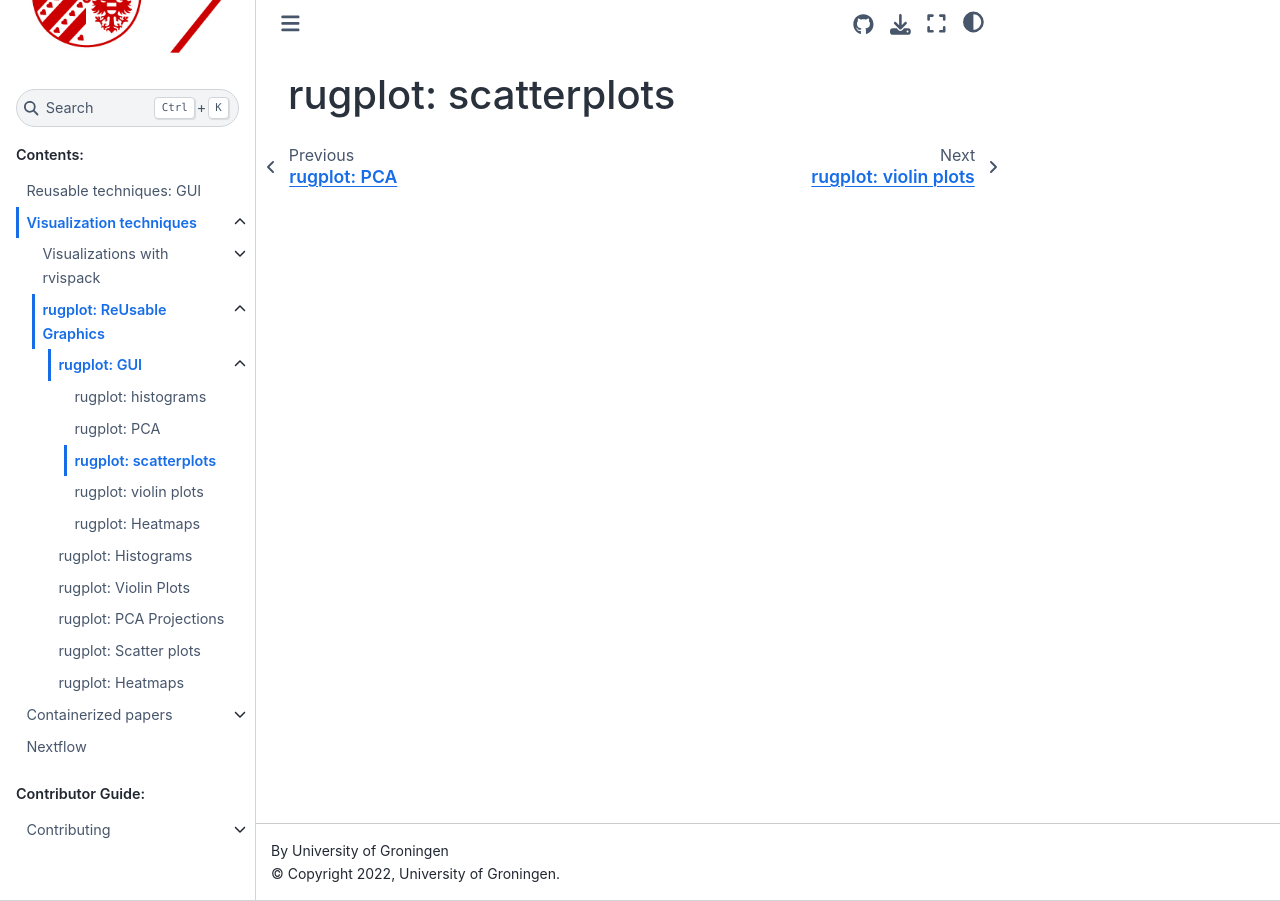
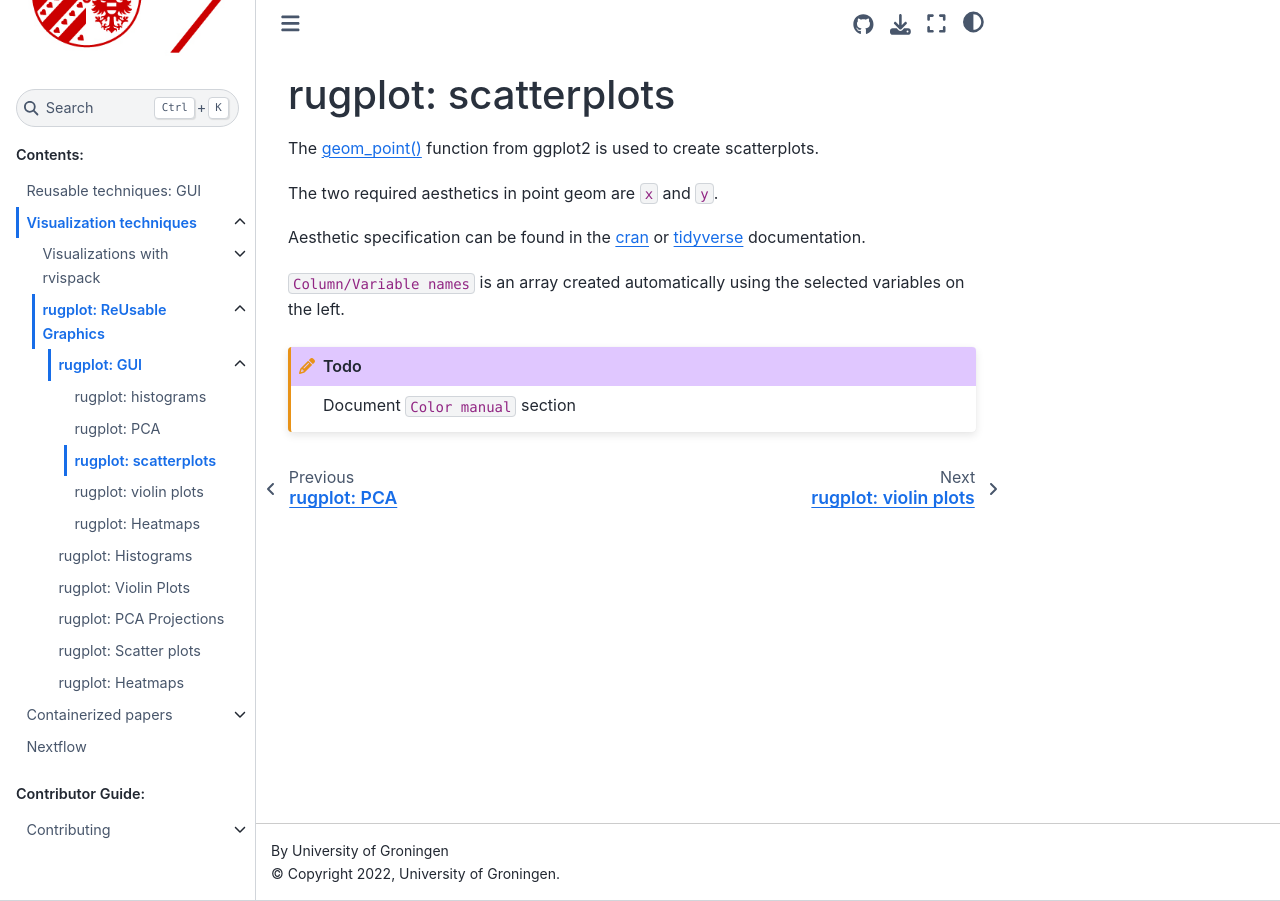
Before and after one commit to rijksuniversiteit-groningen/docker-cds, a Sphinx documentation site: the page built from docs/source/visualization/rugplot/gui/scatter.rst, in a window 1280 px wide. Built offline with Sphinx 7.4.7 and the Sphinx Book theme 1.1.4, drawn with Linux system fonts in a browser that asks for light colours.

Commit message:
update scatted documentation

```diff
--- a/docs/source/visualization/rugplot/gui/scatter.rst
+++ b/docs/source/visualization/rugplot/gui/scatter.rst
@@ -1,2 +1,21 @@
 rugplot: scatterplots
 =====================
+
+The `geom_point()
+<https://ggplot2.tidyverse.org/reference/geom_point.html>`_ function
+from ggplot2 is used to create scatterplots.
+
+The two required aesthetics in point geom are ``x`` and ``y``.
+
+Aesthetic specification can be found in the `cran
+<https://cran.r-project.org/web/packages/ggplot2/vignettes/ggplot2-specs.html>`_
+or `tidyverse
+<https://ggplot2.tidyverse.org/articles/ggplot2-specs.html>`_
+documentation.
+
+``Column/Variable names`` is an array created automatically using the
+selected variables on the left.
+
+.. TODO::
+
+   Document ``Color manual`` section
```
